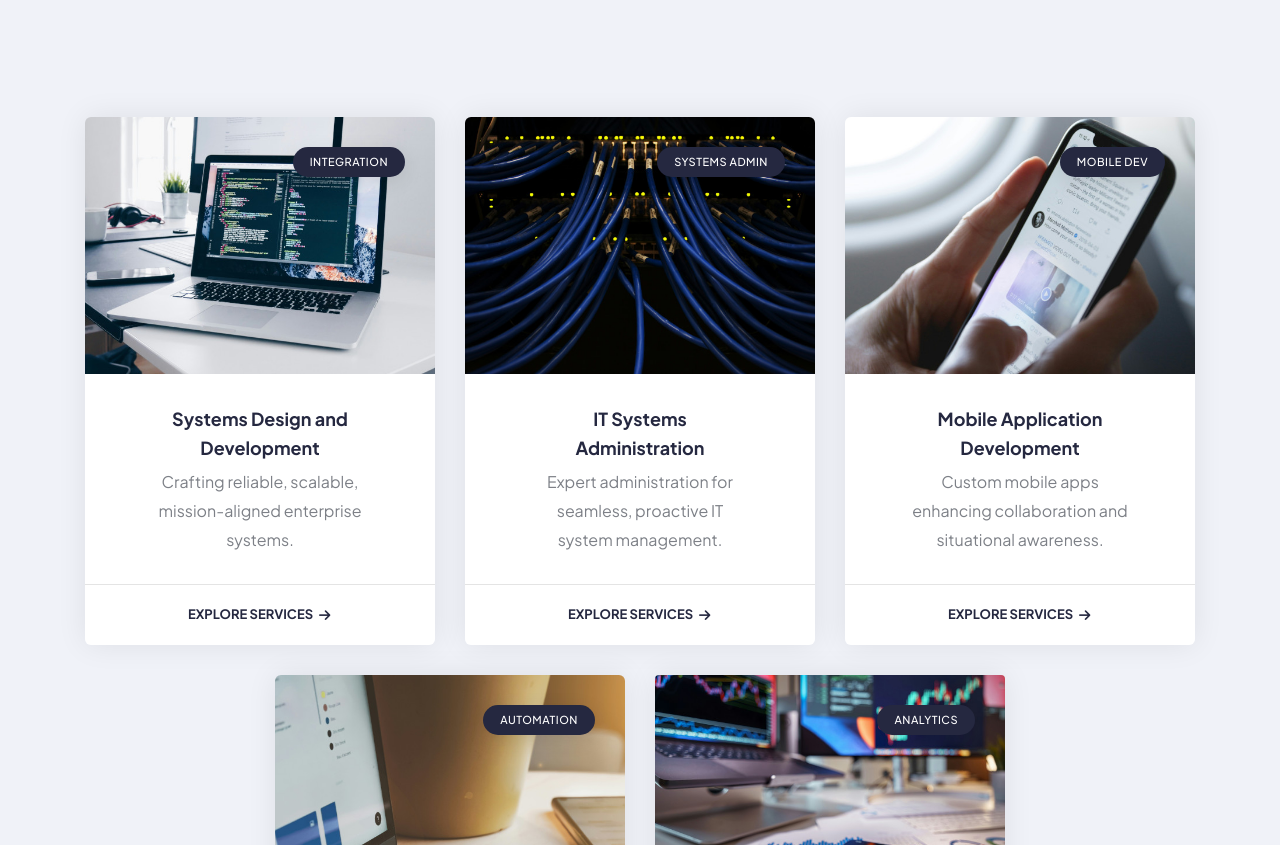
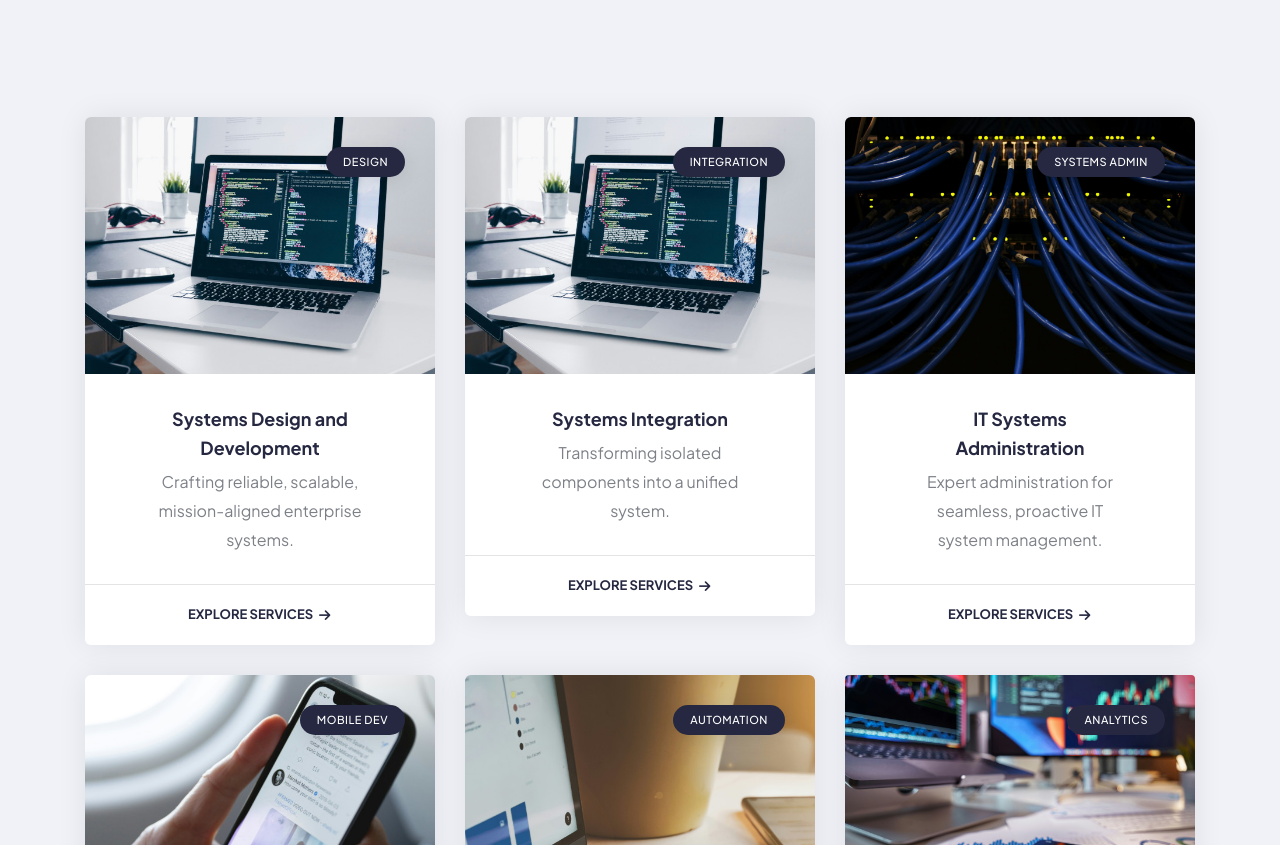
Before and after one commit to chessmyers/baron-dexter-site, a plain HTML site: page services.html in a window 1280 px wide. Shown: the part 511-1356 px from the top of the page. Drawn offline with Linux system fonts and the light colour scheme.

Commit message:
Add missing service

```diff
--- a/services.html
+++ b/services.html
@@ -107,7 +107,7 @@
                         <div class="services-box-style-03 box-shadow-extra-large last-paragraph-no-margin border-radius-6px overflow-hidden">
                             <div class="position-relative">
                                 <a href="services-details.html"><img src="images/computer.jpg" alt=""></a>
-                                <a href="#" class="btn btn-very-small btn-rounded btn-dark-gray text-white btn-box-shadow ps-15px pe-15px pt-5px pb-5px lh-16 position-absolute right-30px top-30px text-uppercase">Integration</a>
+                                <a href="#" class="btn btn-very-small btn-rounded btn-dark-gray text-white btn-box-shadow ps-15px pe-15px pt-5px pb-5px lh-16 position-absolute right-30px top-30px text-uppercase">Design</a>
                             </div>
                             <div class="bg-white">
                                 <div class="ps-65px pe-65px lg-ps-40px lg-pe-40px pt-30px pb-30px text-center progress-bar-style-01">
@@ -116,6 +116,31 @@
                                 </div>
                                 <div class="d-flex justify-content-center border-top border-color-extra-medium-gray pt-20px pb-20px ps-50px pe-50px position-relative text-center">
                                     <a href="services-details.html" class="btn btn-link btn-hover-animation-switch btn-medium fw-700 text-dark-gray text-uppercase">
+                                        <span>
+                                            <span class="btn-text">Explore services</span>
+                                            <span class="btn-icon"><i class="fa-solid fa-arrow-right"></i></span>
+                                            <span class="btn-icon"><i class="fa-solid fa-arrow-right"></i></span>
+                                        </span>
+                                    </a>
+                                </div>
+                            </div>
+                        </div>
+                    </div>
+                    <!-- end services box style -->
+                    <!-- start services box style -->
+                    <div class="col mb-30px">
+                        <div class="services-box-style-03 box-shadow-extra-large last-paragraph-no-margin border-radius-6px overflow-hidden">
+                            <div class="position-relative">
+                                <a href="services-details.html#system-integration"><img src="images/computer.jpg" alt=""></a>
+                                <a href="services-details.html#system-integration" class="btn btn-very-small btn-rounded btn-dark-gray text-white btn-box-shadow ps-15px pe-15px pt-5px pb-5px lh-16 position-absolute right-30px top-30px text-uppercase">Integration</a>
+                            </div>
+                            <div class="bg-white">
+                                <div class="ps-65px pe-65px lg-ps-40px lg-pe-40px pt-30px pb-30px text-center progress-bar-style-01">
+                                    <a href="services-details.html" class="d-inline-block fs-18 fw-700 text-dark-gray mb-5px">Systems Integration</a>
+                                    <p>Transforming isolated components into a unified system.</p>
+                                </div>
+                                <div class="d-flex justify-content-center border-top border-color-extra-medium-gray pt-20px pb-20px ps-50px pe-50px position-relative text-center">
+                                    <a href="services-details.html#system-integration" class="btn btn-link btn-hover-animation-switch btn-medium fw-700 text-dark-gray text-uppercase">
                                         <span>
                                             <span class="btn-text">Explore services</span>
                                             <span class="btn-icon"><i class="fa-solid fa-arrow-right"></i></span>
```
